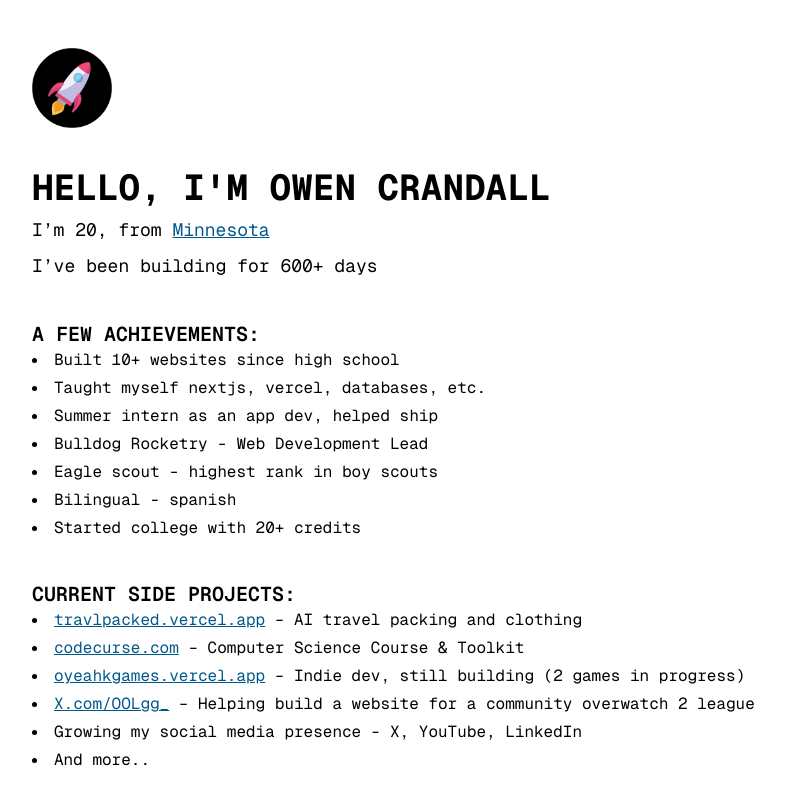
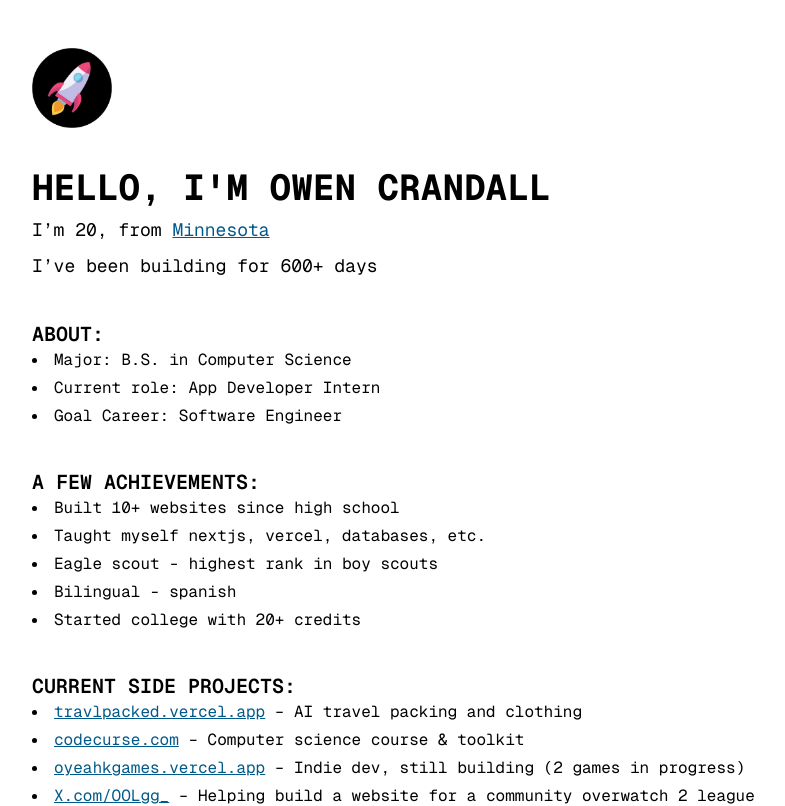
Before and after one commit to owenomc/owencrandall, a Next.js app: page / in a window 1280 px wide. Shown: the top 806 px of the page, without its empty margins (224-1009 px from the left). Built offline with nearby package versions, Linux system fonts and the light colour scheme.

Commit message:
Added new about section

```diff
--- a/app/page.tsx
+++ b/app/page.tsx
@@ -36,20 +36,29 @@ export default function PortfolioPage() {
           <p className="text-lg mt-2">I’ve been building for 600+ days</p>
         </header>
 
+        {/* ABOUT */}
+        <section>
+          <h2 className="text-xl font-semibold">ABOUT:</h2>
+          <ul className="text-md list-disc list-inside space-y-1 text-black">
+            <li>Major: B.S. in Computer Science </li>
+            <li>Current role: App Developer Intern </li>
+            <li>Goal Career: Software Engineer </li>
+          </ul>
+        </section>
+
         {/* ACHIEVEMENTS */}
         <section>
           <h2 className="text-xl font-semibold">A FEW ACHIEVEMENTS:</h2>
           <ul className="text-md list-disc list-inside space-y-1 text-black">
             <li>Built 10+ websites since high school </li>
             <li>Taught myself nextjs, vercel, databases, etc. </li>
-            <li>Summer intern as an app dev, helped ship </li>
-            <li>Bulldog Rocketry - Web Development Lead </li>
             <li>Eagle scout - highest rank in boy scouts </li>
             <li>Bilingual - spanish </li>
             <li>Started college with 20+ credits </li>
           </ul>
         </section>
 
+        {/* SIDE PROJECTS */}
         <section>
           <h2 className="text-xl font-semibold">CURRENT SIDE PROJECTS:</h2>
           <ul className="text-md list-disc list-inside text-black space-y-1">
@@ -69,7 +78,7 @@ export default function PortfolioPage() {
               >
                 codecurse.com
               </Link>{" "}
-              – Computer Science Course & Toolkit
+              – Computer science course & toolkit
             </li>
             <li>
               <Link
@@ -89,8 +98,8 @@ export default function PortfolioPage() {
               </Link>{" "}
               – Helping build a website for a community overwatch 2 league
             </li>
-
-            <li>Growing my social media presence - X, YouTube, LinkedIn </li>
+            <li>Bulldog Rocketry - Web Development Lead </li>
+            <li>Growing my social media presence </li>
             <li>And more..</li>
           </ul>
         </section>
@@ -125,7 +134,9 @@ export default function PortfolioPage() {
         </section>
 
         <details className="bg-sky-800 p-4 rounded-lg text-white hover:scale-105">
-          <summary className="text-xl cursor-pointer text-white">HOW I STARTED</summary>
+          <summary className="text-xl cursor-pointer text-white">
+            HOW I STARTED
+          </summary>
           <p className="mt-2 text-white">Playing with legos.</p>
           <p className="mt-2 text-white">
             Learned some HTML/CSS/JAVASCRIPT at the end of high school.{" "}
@@ -139,6 +150,9 @@ export default function PortfolioPage() {
         <details className="bg-sky-800 p-4 rounded-lg text-white hover:scale-105">
           <summary className="text-xl cursor-pointer ">MY GOAL</summary>
           <p className="text-md mt-2 text-white">Building for users.</p>
+          <p className="text-md mt-2 text-white ">
+            Shipping production-ready software. Fast.{" "}
+          </p>
           <p className="text-md mt-2 text-white">
             Following my dreams. And never giving up.
           </p>
@@ -147,8 +161,12 @@ export default function PortfolioPage() {
         <details className="bg-sky-800 p-4 rounded-lg text-white hover:scale-105">
           <summary className="text-xl cursor-pointer ">MY MOTIVATIONS</summary>
           <p className="text-md mt-2 text-white">Having too many ideas.</p>
-          <p className="text-md mt-2 text-white">Fiancial independence and freedom.</p>
-          <p className="text-md mt-2 text-white">Giving back to the community.</p>
+          <p className="text-md mt-2 text-white">
+            Fiancial independence and freedom.
+          </p>
+          <p className="text-md mt-2 text-white">
+            Giving back to the community.
+          </p>
         </details>
 
         <details className="bg-sky-800 p-4 rounded-lg text-white hover:scale-105">
@@ -168,21 +186,31 @@ export default function PortfolioPage() {
           <h2 className="text-xl font-semibold mb-4">HOBBIES:</h2>
           <ul className="list-disc list-inside space-y-1 text-black mb-4">
             <p className="text-lg font-semibold"> Sports</p>
-            <li className="text-md">I run a bit + marathon + chasing a sub-17 5k</li>
+            <li className="text-md">
+              I run a bit + marathon + chasing a sub-17 5k
+            </li>
             <li className="text-md">Ran a 4:39 1600m (mile) in HS </li>
             <li className="text-md">Bodyweight bench press</li>
             <li className="text-md">
               HS varsity in 3 sports - cross country, track & field, alpine
               skiing
             </li>
-            <li className="text-md">Growing up I also played - baseball, soccer, tennis</li>
+            <li className="text-md">
+              Growing up I also played - baseball, soccer, tennis
+            </li>
           </ul>
           <ul className="list-disc list-inside space-y-1 text-black">
             <p className="text-lg font-semibold"> Gaming</p>
-            <li className="text-md">Rocket league - 2000+ hrs (solo queue to champ 2) </li>
-            <li className="text-md">Fortnite - 1500+ hrs (season 2 to season X) </li>
+            <li className="text-md">
+              Rocket league - 2000+ hrs (solo queue to champ 2){" "}
+            </li>
+            <li className="text-md">
+              Fortnite - 1500+ hrs (season 2 to season X){" "}
+            </li>
             <li className="text-md">Apex legends - 500+ hrs (diamond) </li>
-            <li className="text-md">Valorant - quit the game at 400+ hrs (gold) </li>
+            <li className="text-md">
+              Valorant - quit the game at 400+ hrs (gold){" "}
+            </li>
           </ul>
         </section>
 
```
